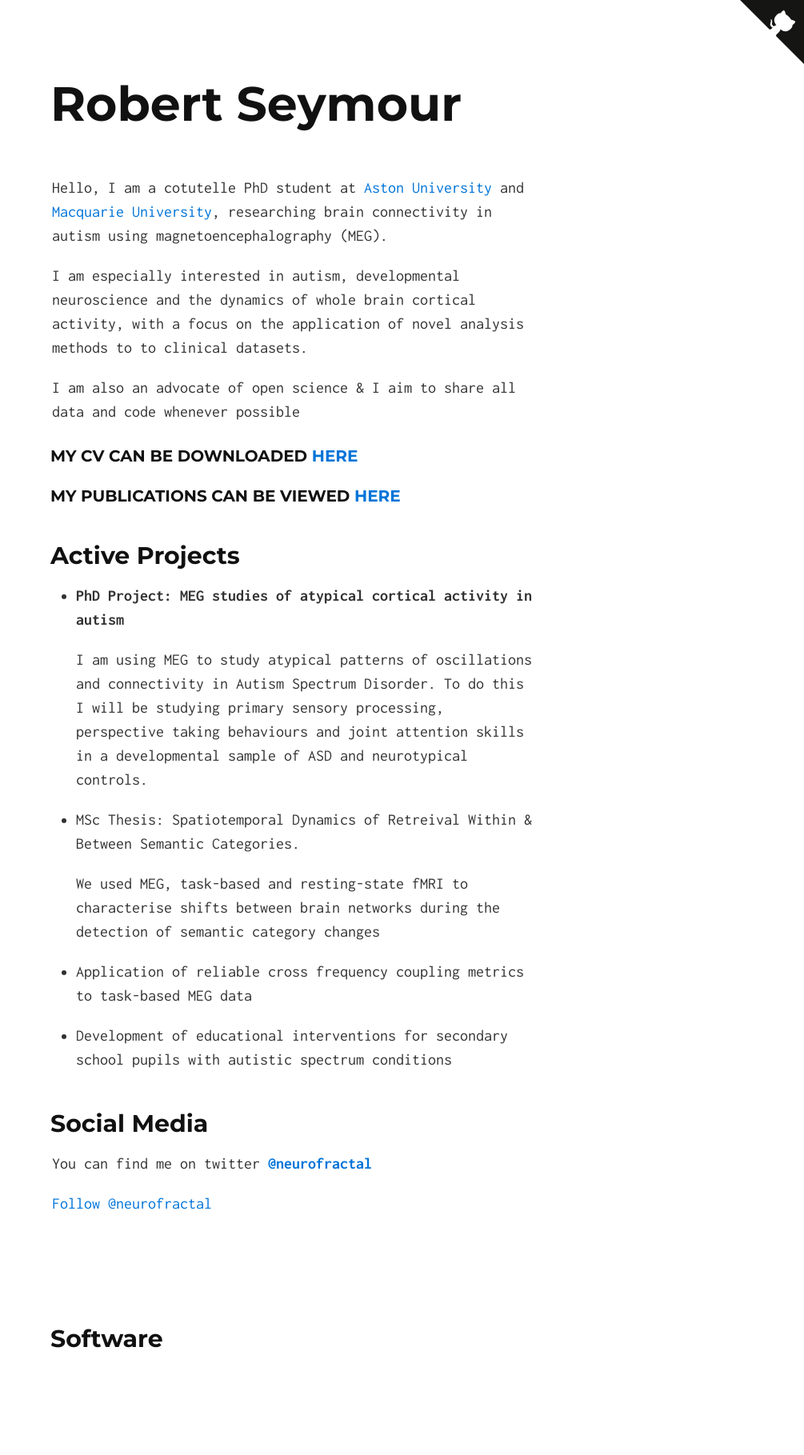
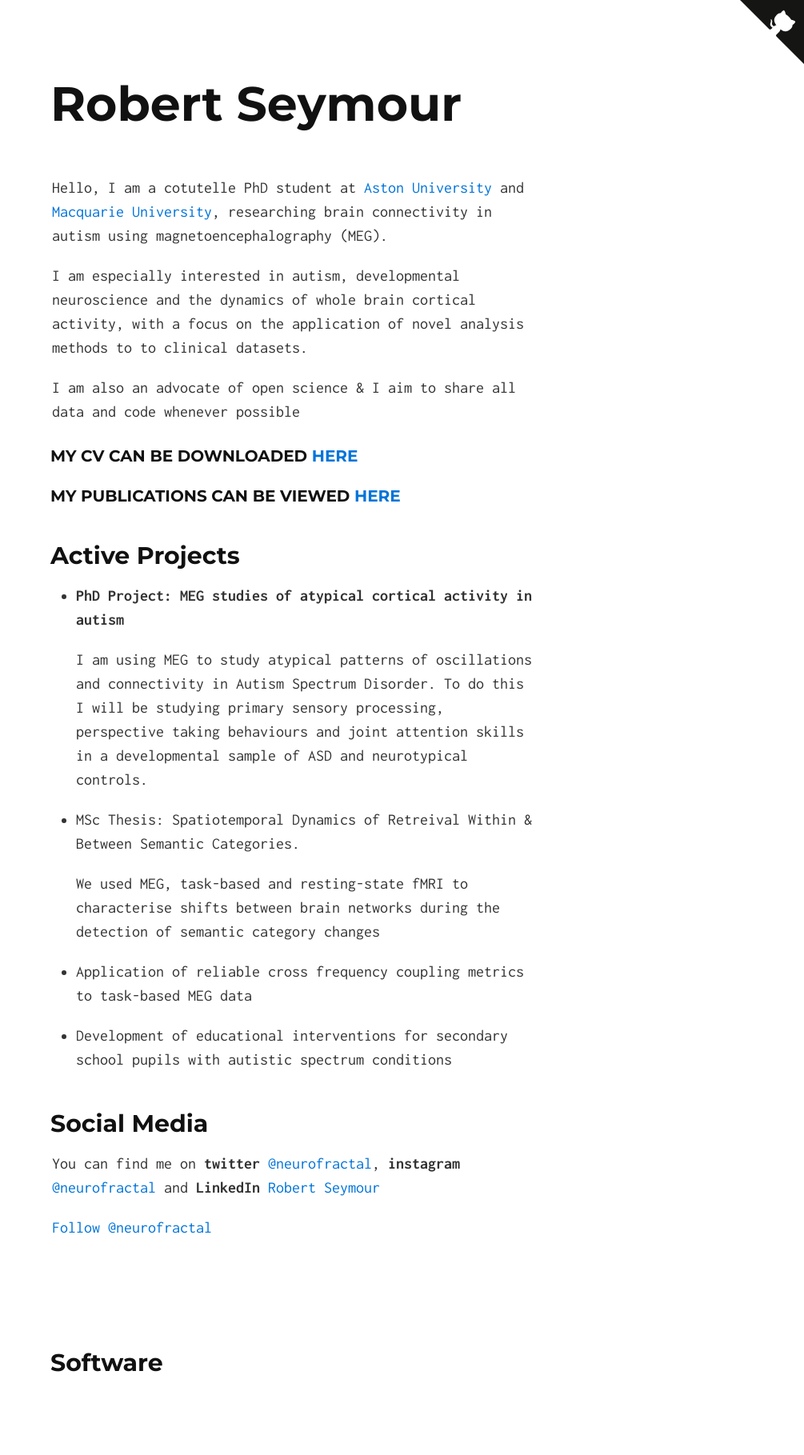
Before and after one commit to neurofractal/neurofractal.github.io, a Jekyll site: the page built from index.md, in a window 1280 px wide. Shown: the whole page at 80% size, without its empty margins (275-1280 px from the left). Built offline with Jekyll 4.4.1, drawn with Linux system fonts in a browser that asks for light colours; our own code applies the rules of GitHub Pages for plain Markdown files; comment, search, counter and statistics services are not loaded; before the commit the page ends 1789 px from its top, so only the background shows below that; grey boxes are pictures that could not be loaded.

Commit message:
Update index.md

```diff
--- a/index.md
+++ b/index.md
@@ -27,7 +27,7 @@ I am also an advocate of open science & I aim to share all data and code wheneve
 
 ## Social Media
 
- You can find me on twitter [**@neurofractal**](https://twitter.com/neurofractal)
+ You can find me on **twitter** [@neurofractal](https://twitter.com/neurofractal), **instagram** [@neurofractal](https://www.instagram.com/neurofractal/) and **LinkedIn** [Robert Seymour](https://www.linkedin.com/in/robert-seymour-9aba6580?trk=nav_responsive_tab_profile_pic)
   <dl>
   <a href="https://twitter.com/neurofractal" class="twitter-follow-button" data-show-count="false">Follow @neurofractal</a><script async src="//platform.twitter.com/widgets.js" charset="utf-8"></script>
   </dl>
```
